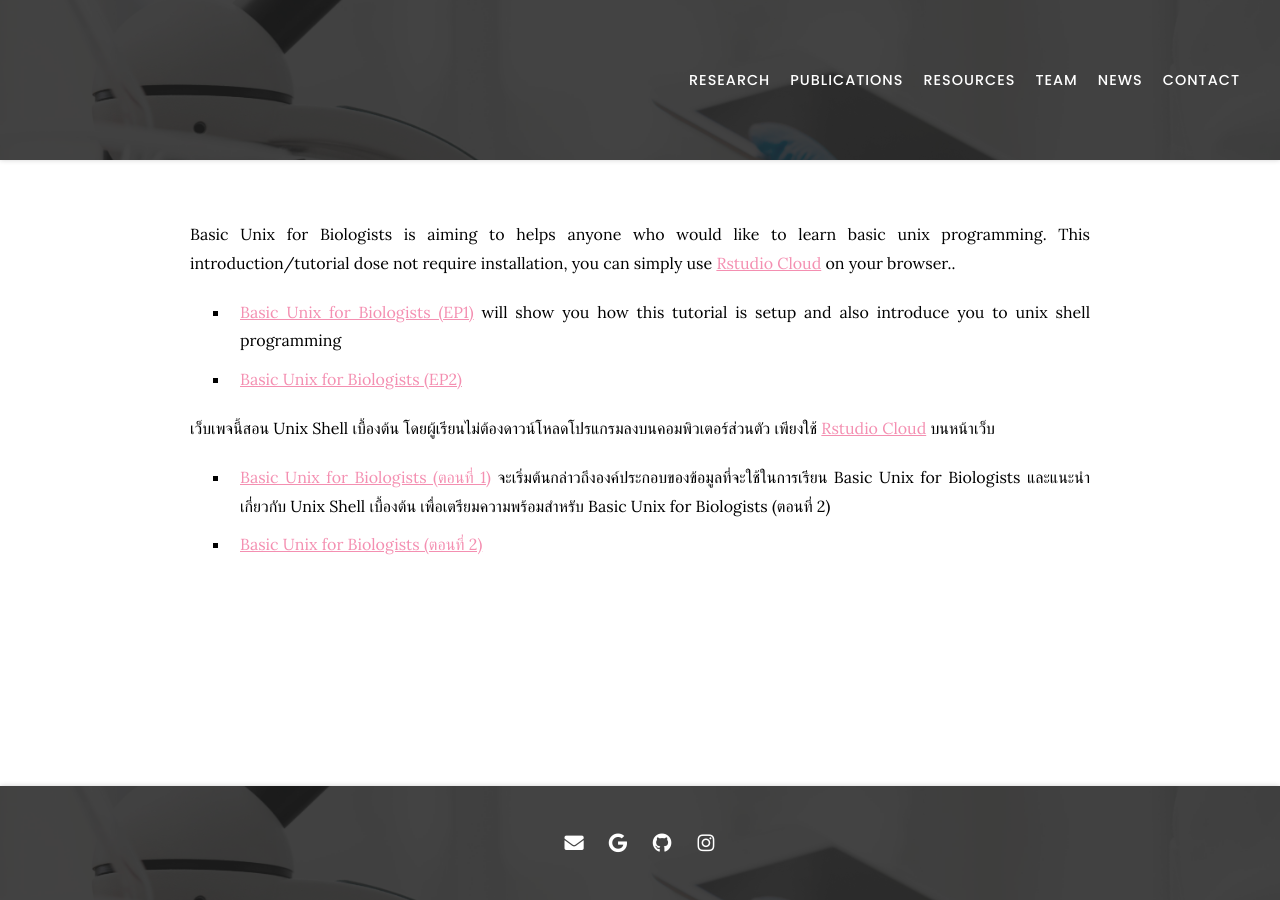
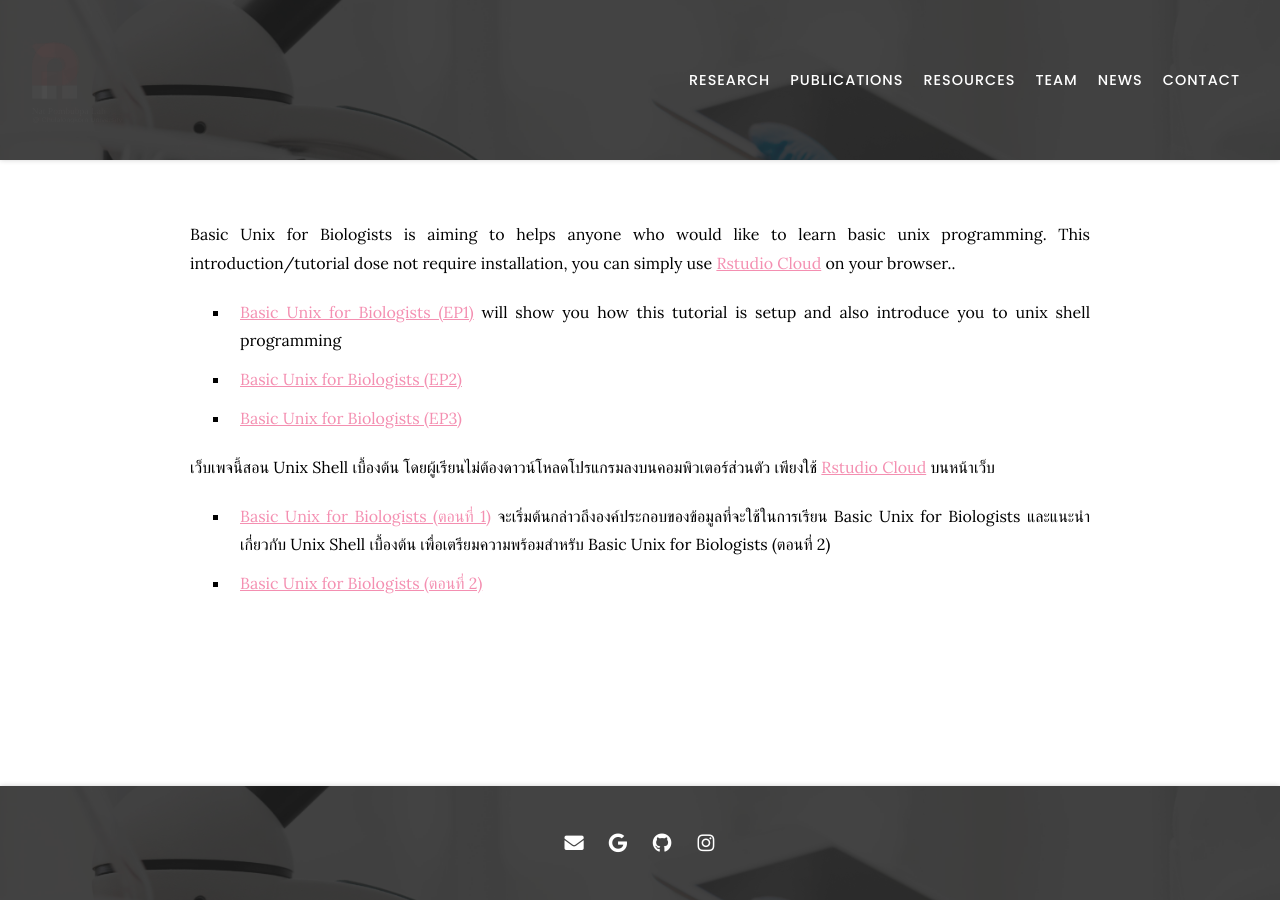
Before and after one commit to natpombubpa-lab/natpombubpa-lab.github.io, a Jekyll site: the page built from resources/Basic_Unix_for_Biologists.md, in a window 1280 px wide. Built offline with Jekyll 4.4.1, drawn with Linux system fonts in a browser that asks for light colours; nearby versions of some CDN libraries.

Commit message:
Update Basic_Unix_for_Biologists.md

```diff
--- a/resources/Basic_Unix_for_Biologists.md
+++ b/resources/Basic_Unix_for_Biologists.md
@@ -7,7 +7,7 @@
 
 * [Basic Unix for Biologists (EP1)](/resources/Basic_Unix/Basic_Unix_EP1) will show you how this tutorial is setup and also introduce you to unix shell programming
 * [Basic Unix for Biologists (EP2)](/resources/Basic_Unix/Basic_Unix_EP2)
-
+* [Basic Unix for Biologists (EP3)](/resources/Basic_Unix/Basic_Unix_EP3)
 
 เว็บเพจนี้สอน Unix Shell เบื้องต้น โดยผู้เรียนไม่ต้องดาวน์โหลดโปรแกรมลงบนคอมพิวเตอร์ส่วนตัว เพียงใช้ [Rstudio Cloud](https://login.rstudio.cloud/) บนหน้าเว็บ
 
```
